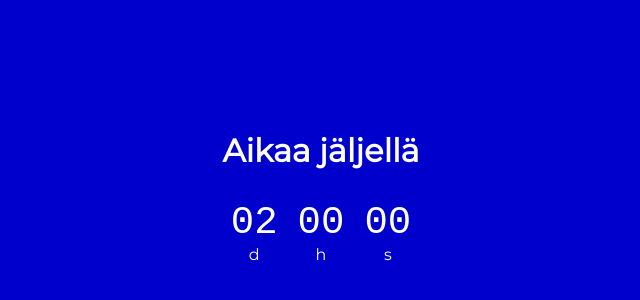
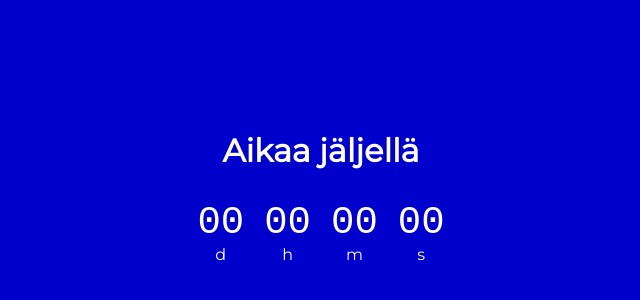
Before and after one commit to s1900624/t06, a plain HTML site: page index.html in a window 1280 px wide. Shown: the part 216-516 px from the top of the page, without its empty margins (327-967 px from the left). Drawn offline with Linux system fonts and the light colour scheme.

Commit message:
All is nor now

```diff
--- a/index.html
+++ b/index.html
@@ -14,12 +14,16 @@
         <h1>Aikaa jäljellä</h1>
         <section class="time-display">
             <div class="time-container days">
-                <div class="value" data-key="d">02</div>
+                <div class="value" data-key="d">00</div>
                 <div class="unit">d</div>
             </div>
             <div class="time-container hours">
                 <div class="value" data-key="h">00</div>
                 <div class="unit">h</div>
+            </div>
+            <div class="time-container minutes">
+                <div class="value" data-key="m">00</div>
+                <div class="unit">m</div>
             </div>
             <div class="time-container seconds">
                 <div class="value" data-key="s">00</div>
```
